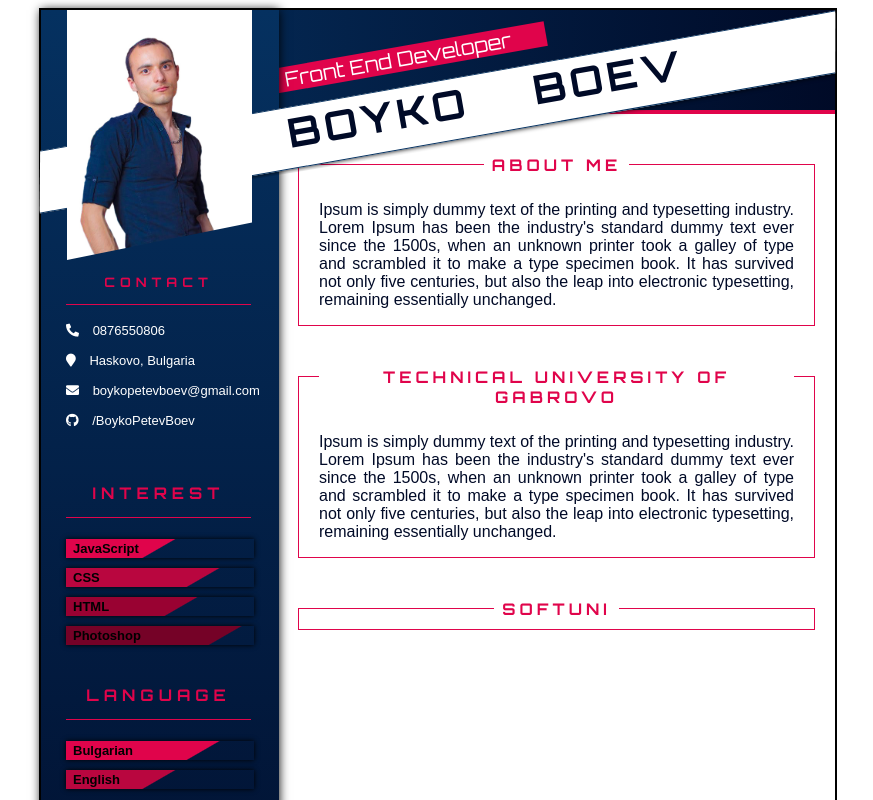
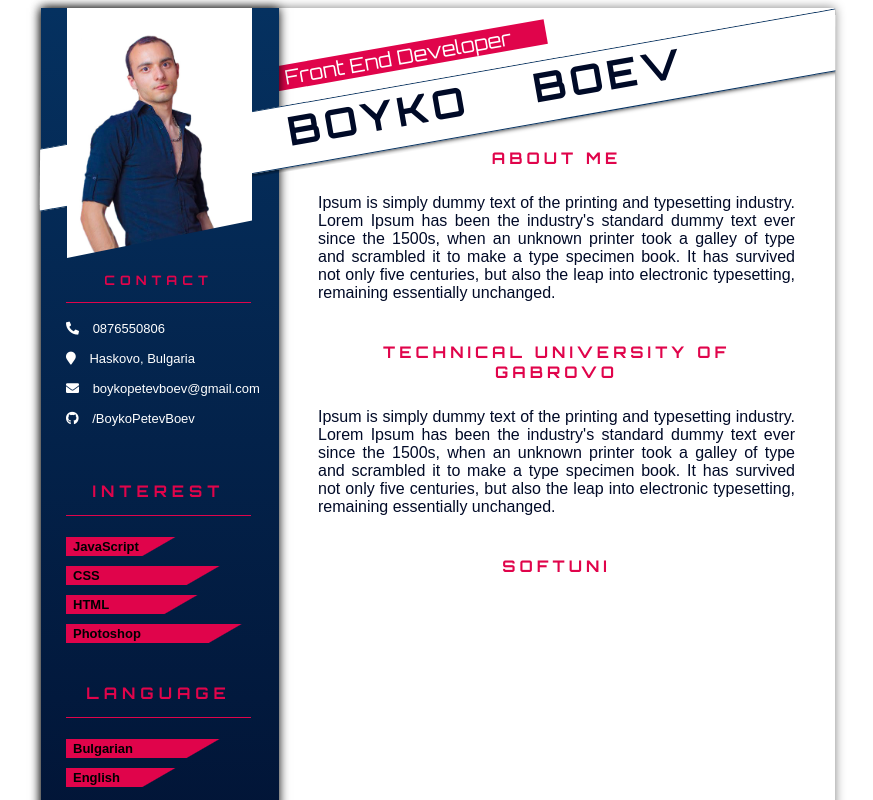
Before and after one commit to BoykoPetevBoev/CV, a plain HTML site: page index.html in a window 1280 px wide. Shown: the top 800 px of the page, without its empty margins (202-1075 px from the left). Drawn offline with Linux system fonts and the light colour scheme; a web font is replaced by a local one.

Commit message:
Update CV

```diff
--- a/index.css
+++ b/index.css
@@ -29,15 +29,16 @@ footer {
   width: 794px;
   height: 1123px;
   margin: auto;
-  border: solid 2px black;
+  /* border: solid 2px black; */
   /* background: rgb(224,4,75); */
   /* background: radial-gradient(circle, rgba(224,4,75,1) 0%, rgba(255,255,255,1) 25%); */
+  box-shadow: 0 0 10px grey;
 }
 
 .header {
   height: 200px;
-  background: #053160;
-  background: linear-gradient(90deg, #053160 0%, #000a27 100%);
+  /* background: #053160; */
+  /* background: linear-gradient(90deg, #053160 0%, #000a27 100%); */
   /* clip-path: polygon(0 0, 100% 0, 100% 20%, 0% 100%); */
 }
 
@@ -146,7 +147,7 @@ footer {
   /* background: rgb(224, 4, 75);
   background: linear-gradient(32deg, rgba(224, 4, 75, 1) 59%, rgba(5, 49, 96, 0) 60%); */
 
-  box-shadow: 0 0 5px black;
+  /* box-shadow: 0 0 5px black; */
 }
 
 .interest div:nth-child(2), .language div:nth-child(3) {
@@ -156,17 +157,17 @@ footer {
 
 .interest div:nth-child(3), .language div:nth-child(2) {
   background: rgb(224, 4, 75);
-  background: linear-gradient(150deg, rgb(185, 6, 63) 69%, rgba(5, 49, 96, 0) 70%);
+  background: linear-gradient(150deg, rgba(224,4,75,1) 69%, rgba(5, 49, 96, 0) 70%);
 }
 
 .interest div:nth-child(4) {
   background: rgb(224, 4, 75);
-  background: linear-gradient(150deg, rgb(153, 2, 50) 59%, rgba(5, 49, 96, 0) 60%);
+  background: linear-gradient(150deg, rgba(224,4,75,1) 59%, rgba(5, 49, 96, 0) 60%);
 }
 
 .interest div:nth-child(5) {
   background: rgb(224, 4, 75);
-  background: linear-gradient(150deg, rgb(117, 2, 39) 79%, rgba(5, 49, 96, 0) 80%);
+  background: linear-gradient(150deg, rgba(224,4,75,1) 79%, rgba(5, 49, 96, 0) 80%);
 }
 
 .language div:nth-child(2) {
@@ -175,7 +176,7 @@ footer {
 }
 .language div:nth-child(3) {
   background: rgb(224,4,75);
-  background: linear-gradient(150deg, rgb(185, 6, 63) 49%, rgba(5,49,96,0) 50%);
+  background: linear-gradient(150deg, rgba(224,4,75,1) 49%, rgba(5,49,96,0) 50%);
 }
 
 .interest p, .language p {
@@ -242,7 +243,7 @@ footer {
   text-align: center;
   box-sizing: border-box;
   background-color: white;
-  border-top: 4px solid #e0044b;
+  /* border-top: 4px solid #e0044b; */
 }
 
 .section h4 {
@@ -268,7 +269,7 @@ footer {
 }
 
 .education, .about, .tu-gabrovo {
-  border: solid 1px #e0044b;
+  /* border: solid 1px #e0044b; */
   width: 100%;
   background-color: #fff;
   color: #000a27;
```
